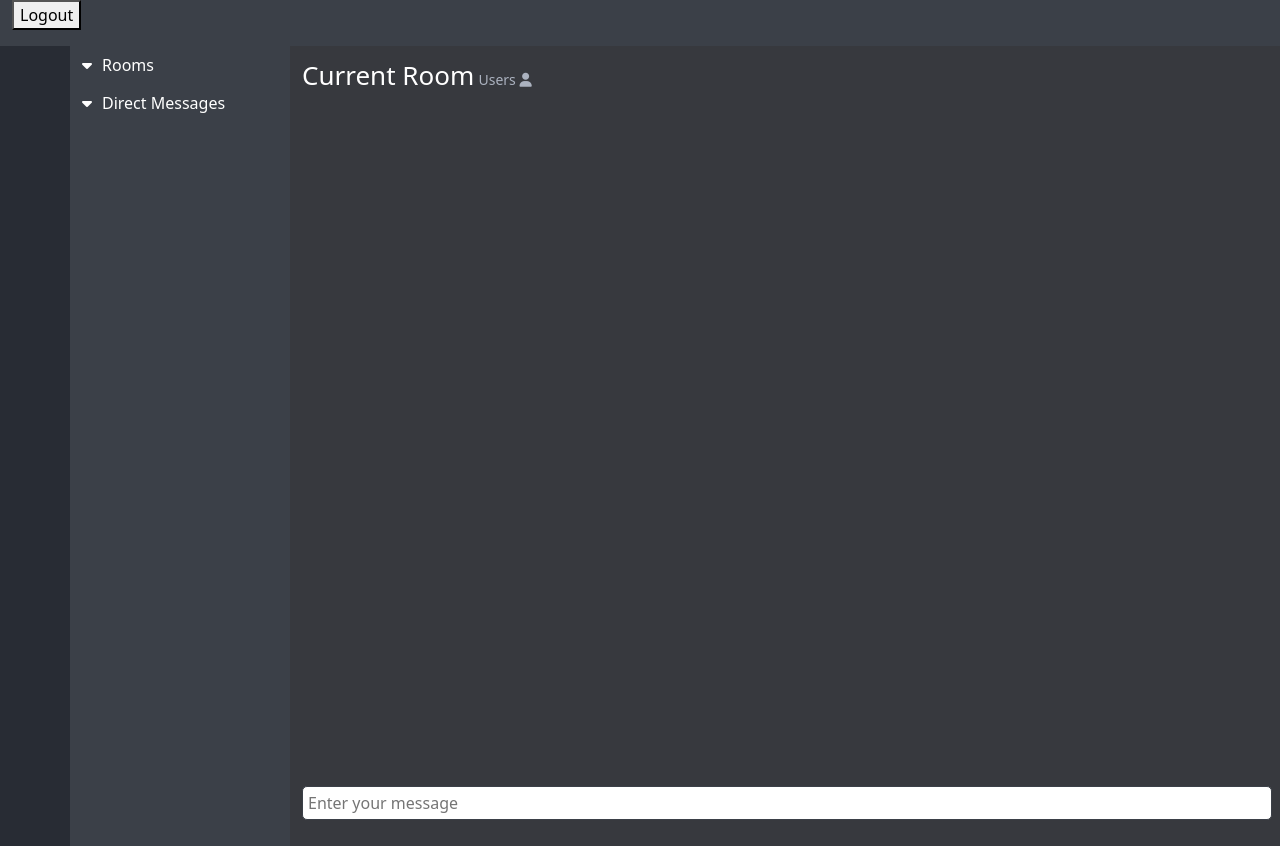
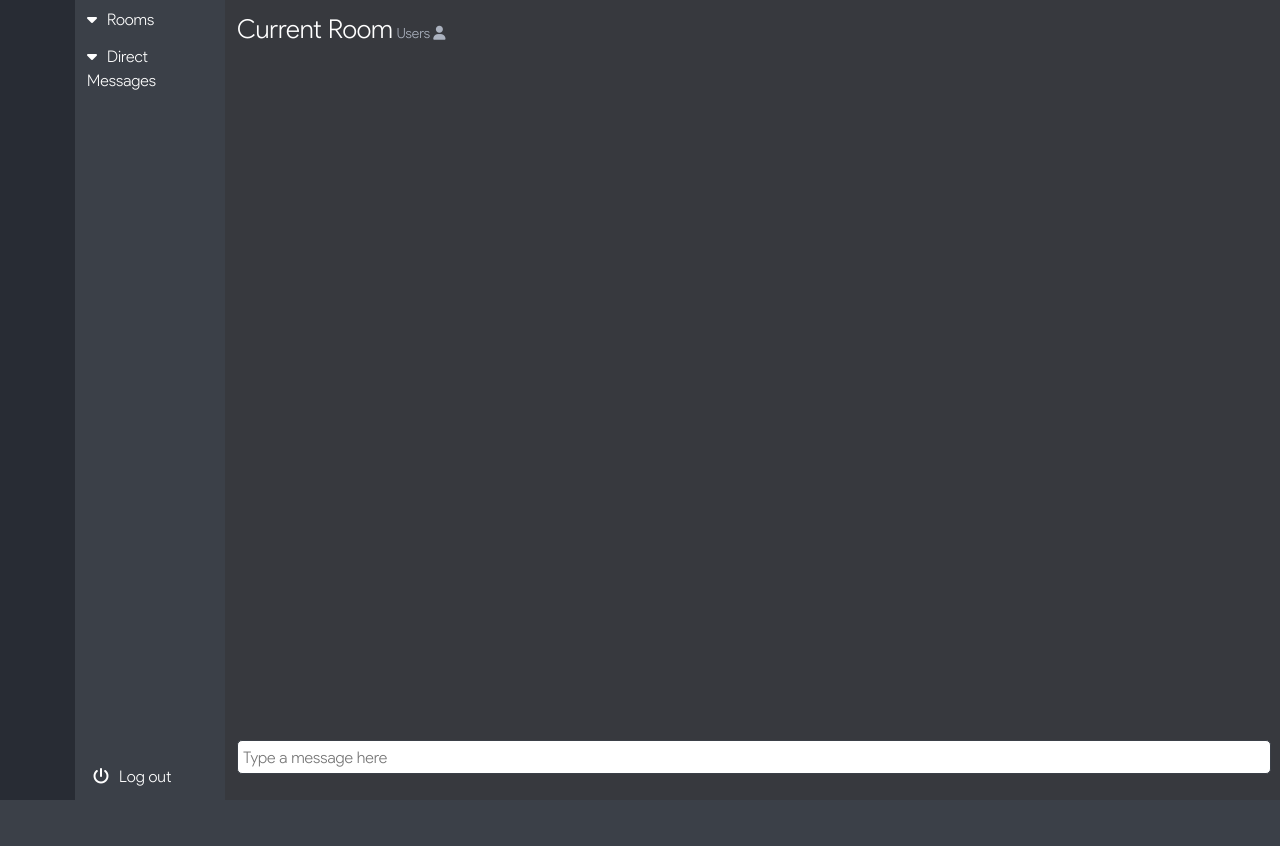
Before and after one commit to nikitaszvan/nodejs-chat, a website: page slackClone/public/index.html in a window 1280 px wide. After the commit the page ends 800 px from the top, so only its background shows below. Drawn offline with nearby package versions, Linux system fonts and the light colour scheme.

Commit message:
fix styling

```diff
--- a/slackClone/data/getroomHistory.js
+++ b/slackClone/data/getroomHistory.js
@@ -51,7 +51,6 @@ const retrieveTableInfo = async (table) => {
         return {
           ...item,
           avatar: logins.find(user => user.name === item.user).avatar,
-          selectedNsId: 0
         };
       });
 
--- a/slackClone/index.js
+++ b/slackClone/index.js
@@ -210,7 +210,6 @@ namespaces.forEach(namespace=>{
             //need to fetch the history
             const thisNs = namespaces[roomObj.namespaceId];
             const thisRoomObj = thisNs.rooms.find(room=>room.roomTitle === roomObj.roomTitle)
-            console.log(thisRoomObj, 'here');
             const thisRoomsHistory = thisRoomObj.history;
 
 
@@ -243,7 +242,6 @@ namespaces.forEach(namespace=>{
         })
 
         socket.on('newMessageToRoom',messageObj=>{
-            console.log(messageObj);
             //broadcast this to all the connected clients... this room only!
             //how can we find out what room THIS socket is in?
             const rooms = socket.rooms;
--- a/slackClone/public/buildMessageHtml.js
+++ b/slackClone/public/buildMessageHtml.js
@@ -7,7 +7,7 @@ const buildMessageHtml = (messageObj) =>`
             <img class="user-avatar" src="${messageObj.avatar}" />
         </div>
         <div class="user-message">
-            <div class="user-name-time">${messageObj.user} <span>${messageObj.date}</span></div>
+            <div class="message-user">${messageObj.user} <span class="message-time" style="display: none;">${messageObj.date}</span></div>
             <div class="message-text">${messageObj.message}</div>
         </div>
     </li>
--- a/slackClone/public/index.html
+++ b/slackClone/public/index.html
@@ -5,10 +5,9 @@
 <div class="container-fluid">
     <div class="row">
         <div id="user-name"></div>
-        <form id='logout-form' action="/logout" method="delete">
-            <button type="submit">Logout</button>
-        </form>
+        <div id="left-column">
         <div class="namespaces"></div>
+        </div>
         <div class="rooms">
             <div class="main-rooms">
                 <h6 class="pointer">
@@ -22,6 +21,9 @@
                 </h6>
                 <ul class="dm-room-list"></ul>
             </div>
+            <form id='logout-form' action="/logout" method="delete">
+                <button type="submit" class="logout-button"><i class="fa fa-power-off" aria-hidden="true"></i>Log out</button>
+            </form>
         </div>
         <div class="chat-panel col">
             <div class="room-header row col-12">
@@ -30,7 +32,7 @@
             <div class="message-form">
                 <form id="message-form" id="user-input">
                     <div class="col-sm-12">
-                        <input id="user-message" type="text" placeholder="Enter your message" autocomplete="off"/>
+                        <input id="user-message" type="text" placeholder="Type a message here" autocomplete="off"/>
                     </div>
                 </form>
             </div>
--- a/slackClone/public/joinRoom.js
+++ b/slackClone/public/joinRoom.js
@@ -5,7 +5,7 @@ const joinRoom = async(roomTitle, namespaceId)=>{
         document.querySelector('.curr-room-num-users').innerHTML = '';
     }
     else {
-        document.querySelector('.curr-room-num-users').innerHTML = `${ackResp.numUsers}<span class="fa-solid fa-user"></span>`;
+        document.querySelector('.curr-room-num-users').innerHTML = `${ackResp.numUsers}<span class="fa-solid fa-circle" style="color: #00ff11; font-size: 10px; margin-left: 5px;"> online</span>`;
     }
     document.querySelector('.curr-room-text').innerHTML = roomTitle;
 
--- a/slackClone/public/scripts.js
+++ b/slackClone/public/scripts.js
@@ -42,7 +42,7 @@ console.log(userDetails);
 localStorage.removeItem(`user_email_${userId}`);
 localStorage.setItem(`test_${userId}`, userDetails);
 const loginname = logins.find(user => user.email == userDetails);
-document.getElementById('user-name').innerHTML +=  `<h2 id='username-header'>${loginname.name}</h2>`
+document.getElementsByClassName('rooms')[0].insertAdjacentHTML('afterbegin',  `<div class="profile-container" style="margin-bottom: 20px;"><img class="main-pf" src=${loginname.avatar} alt= "Profile image of ${loginname.name}"/><h2 id='username-header'>${loginname.name}</h2></div>`);
 
 
 
--- a/slackClone/public/styles.css
+++ b/slackClone/public/styles.css
@@ -1,14 +1,28 @@
-body{
+@font-face {
+    font-family: 'Product Sans Light Regular';
+    font-style: normal;
+    font-weight: normal;
+    src: url('./fonts/ProductSans-Light.woff') format('woff');
+    }
+ @font-face {
+    font-family: 'Product Sans Medium Regular';
+    font-style: normal;
+    font-weight: normal;
+    src: url('./fonts/ProductSans-Medium.woff') format('woff');
+    }
+
+body {
     background-color: #3B4048;
     color: white;
+    font-family: 'Product Sans Light Regular';
 }
 
-.namespaces{
+#left-column{
     background-color: #282c34;
     min-height: 100vh;
     color: #ABB2BF;
-    text-align: center;
-    width: 70px;
+    text-align: left;
+    width: 75px;
 }
 
 .namespaces img{
@@ -17,6 +31,12 @@ body{
     border-radius: 10px;
     cursor: pointer;
     width:45px;
+}
+
+.main-pf {
+    width: 100px;
+    height: 100px;
+    border-radius: 50%;
 }
 
 .room-list, .dm-room-list{
@@ -46,7 +66,19 @@ body{
     background: #3B4048;
     min-height: 100vh;
     color: #fff;
-    width: 220px;
+    width: 150px;
+}
+
+.profile-container {
+    text-align: center;
+}
+
+.logout-button {
+    border: none;
+    background-color: transparent;
+    color: white;
+    position: absolute;
+    bottom: 10px;
 }
 
 .rooms i{
@@ -123,6 +155,14 @@ input {
     height: 30px;
 }
 
+.message-text, .message-time {
+    font-family: 'Product Sans Light Regular';
+}
+
+.message-user {
+    font-family: 'Product Sans Medium Regular';
+}
+
 #messages li .user-message .message-text{
     color: #C8C8C8;
 }
```
Also changed, not shown: slackClone/data/namespaces.js (+9 -35 lines), slackClone/public/fonts/ProductSans-Light.woff (added), slackClone/public/fonts/ProductSans-Medium.woff (added).
